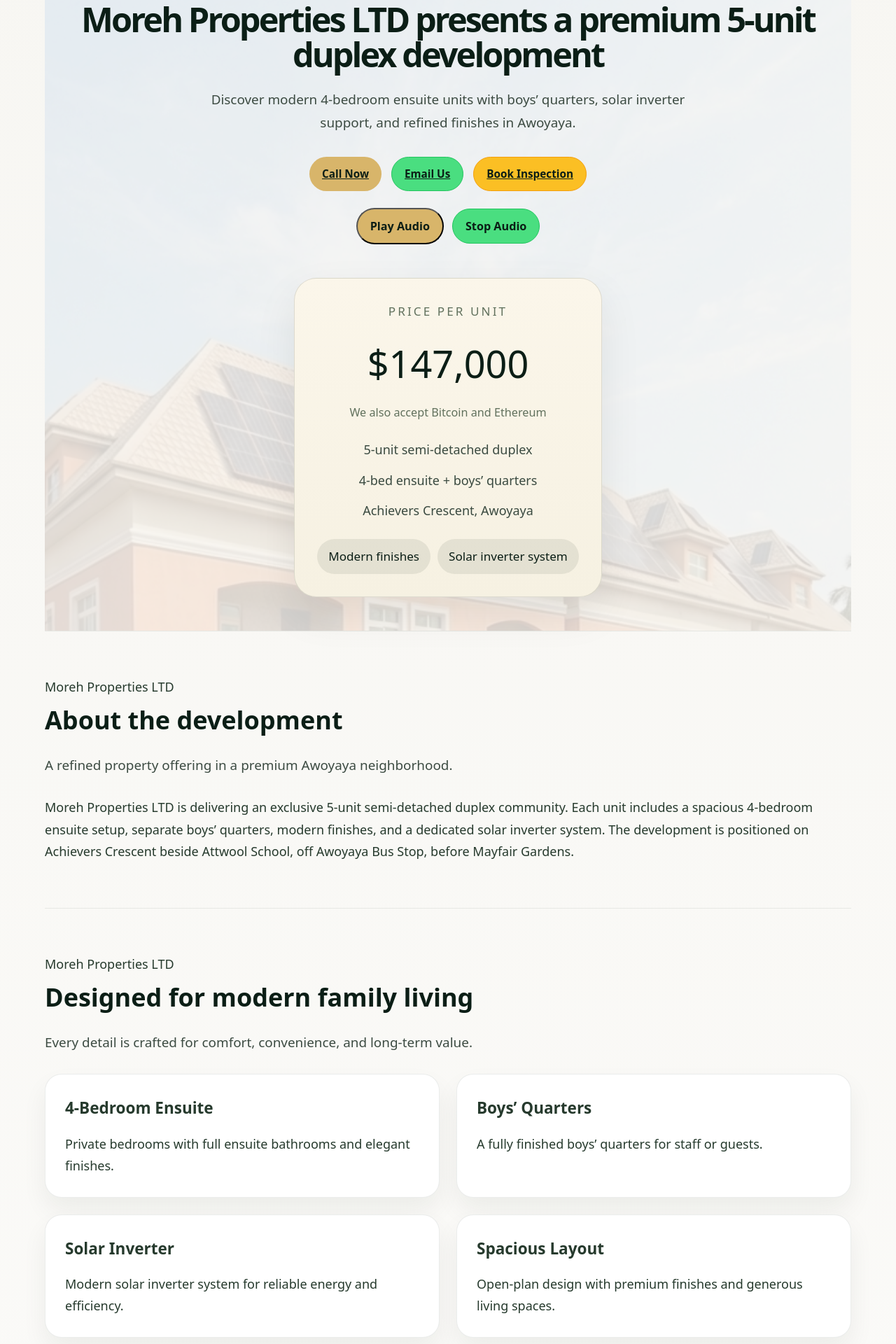
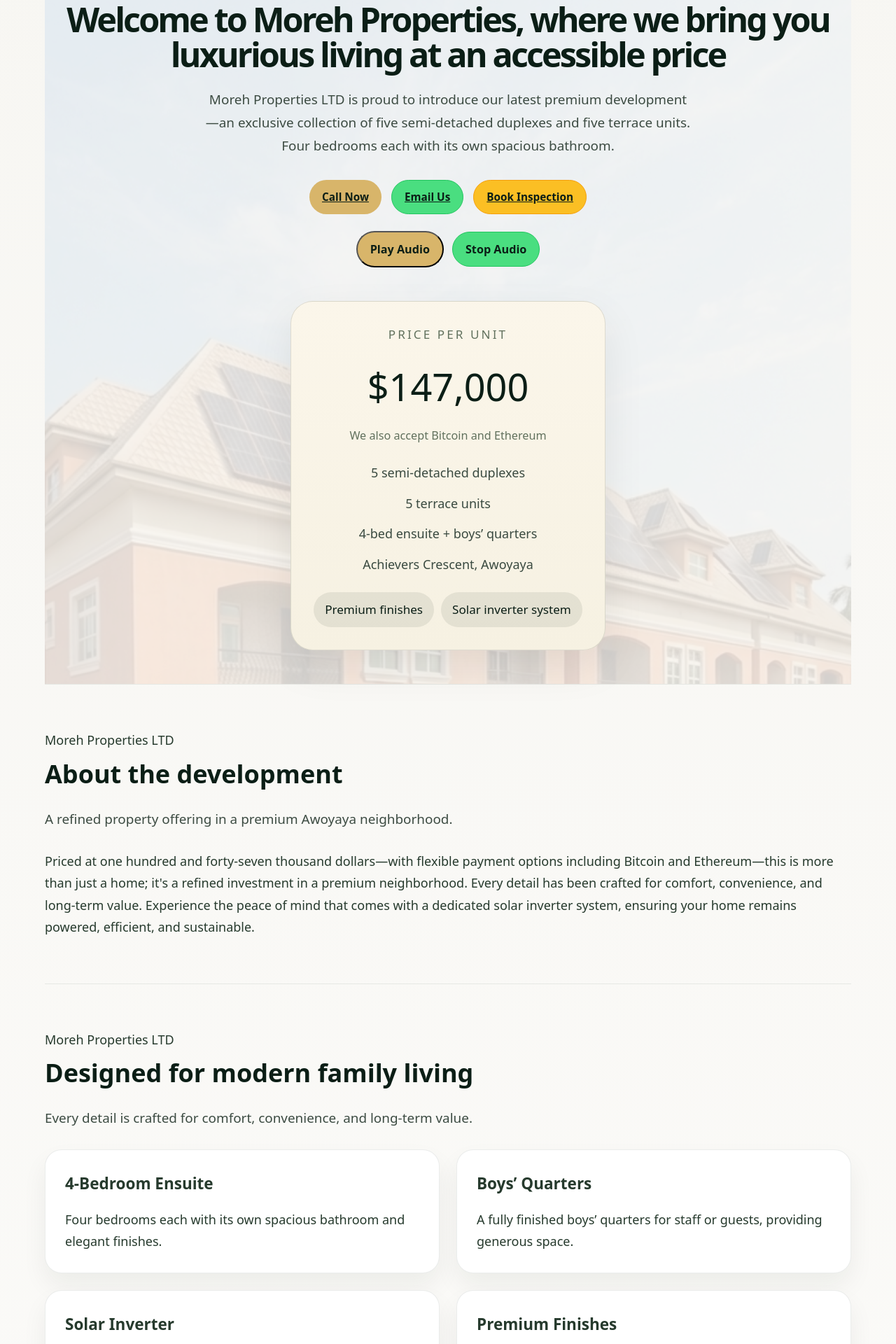
Before and after one commit to Ddmrgoo/moreh-properties-website, a React (Vite) app: page / in a window 1280 px wide. Shown: the part 200-2120 px from the top of the page at 70% size. Built offline with nearby package versions, Linux system fonts and the light colour scheme.

Commit message:
Update website content to match audio script: new intro, pricing details, Greensprings School proximity, and refined feature descriptions

```diff
--- a/src/App.jsx
+++ b/src/App.jsx
@@ -17,21 +17,22 @@
 	{
 		title: "4-Bedroom Ensuite",
 		description:
-			"Private bedrooms with full ensuite bathrooms and elegant finishes.",
+			"Four bedrooms each with its own spacious bathroom and elegant finishes.",
 	},
 	{
 		title: "Boys’ Quarters",
-		description: "A fully finished boys’ quarters for staff or guests.",
+		description:
+			"A fully finished boys’ quarters for staff or guests, providing generous space.",
 	},
 	{
 		title: "Solar Inverter",
 		description:
-			"Modern solar inverter system for reliable energy and efficiency.",
+			"Modern solar inverter system for reliable energy, efficiency, and sustainability.",
 	},
 	{
-		title: "Spacious Layout",
+		title: "Premium Finishes",
 		description:
-			"Open-plan design with premium finishes and generous living spaces.",
+			"Open-plan design with premium finishes, contemporary kitchen, and elegant spaces.",
 	},
 ];
 
@@ -84,11 +85,14 @@
 					<div className="hero-copy">
 						<span className="eyebrow">Luxury duplex living</span>
 						<h1>
-							Moreh Properties LTD presents a premium 5-unit duplex development
+							Welcome to Moreh Properties, where we bring you luxurious living
+							at an accessible price
 						</h1>
 						<p>
-							Discover modern 4-bedroom ensuite units with boys’ quarters, solar
-							inverter support, and refined finishes in Awoyaya.
+							Moreh Properties LTD is proud to introduce our latest premium
+							development—an exclusive collection of five semi-detached duplexes
+							and five terrace units. Four bedrooms each with its own spacious
+							bathroom.
 						</p>
 						<div className="hero-actions">
 							<a href="tel:+2349058256913" className="button button-primary">
@@ -129,12 +133,13 @@
 							We also accept Bitcoin and Ethereum
 						</p>
 						<ul className="hero-list">
-							<li>5-unit semi-detached duplex</li>
+							<li>5 semi-detached duplexes</li>
+							<li>5 terrace units</li>
 							<li>4-bed ensuite + boys’ quarters</li>
 							<li>Achievers Crescent, Awoyaya</li>
 						</ul>
 						<div className="hero-meta">
-							<span>Modern finishes</span>
+							<span>Premium finishes</span>
 							<span>Solar inverter system</span>
 						</div>
 					</div>
@@ -146,12 +151,13 @@
 						subtitle="A refined property offering in a premium Awoyaya neighborhood."
 					/>
 					<p>
-						Moreh Properties LTD is delivering an exclusive 5-unit semi-detached
-						duplex community. Each unit includes a spacious 4-bedroom ensuite
-						setup, separate boys’ quarters, modern finishes, and a dedicated
-						solar inverter system. The development is positioned on Achievers
-						Crescent beside Attwool School, off Awoyaya Bus Stop, before Mayfair
-						Gardens.
+						Priced at one hundred and forty-seven thousand dollars—with flexible
+						payment options including Bitcoin and Ethereum—this is more than
+						just a home; it's a refined investment in a premium neighborhood.
+						Every detail has been crafted for comfort, convenience, and
+						long-term value. Experience the peace of mind that comes with a
+						dedicated solar inverter system, ensuring your home remains powered,
+						efficient, and sustainable.
 					</p>
 				</section>
 
@@ -218,20 +224,20 @@
 				<section id="location" className="section location-section">
 					<SectionHeading
 						title="Prime Awoyaya location"
-						subtitle="Easy access, strong neighborhood appeal, and clear direction to the location."
+						subtitle="Easy access, strong neighborhood appeal, and proximity to top schools."
 					/>
 					<div className="location-grid">
 						<div className="location-copy">
 							<p>
-								Ideally located on Achievers Crescent near Attwool School and
-								before Mayfair Gardens, this development gives buyers a
-								residential address that balances city access with peaceful
-								suburban living.
+								Situated on Achievers Crescent in Awoyaya, this development
+								perfectly balances city access with peaceful suburban living.
+								Greensprings School—ranked among the top three schools in
+								Nigeria—is just a short, five-minute drive away.
 							</p>
 							<ul>
-								<li>Beside Attwool School</li>
+								<li>Near Greensprings School</li>
 								<li>Off Awoyaya Bus Stop</li>
-								<li>Before Mayfair Gardens</li>
+								<li>Premium Awoyaya neighborhood</li>
 							</ul>
 						</div>
 						<div className="map-frame">
@@ -247,10 +253,9 @@
 							/>
 							<div className="map-overlay">
 								<p className="map-address">
-									<strong>Location:</strong> Achievers Crescent, Beside Attwool
-									School
+									<strong>Location:</strong> Achievers Crescent, Awoyaya
 									<br />
-									Off Awoyaya Bus Stop, Before Mayfair Gardens
+									Near Greensprings School (5-min drive)
 								</p>
 								<a
 									href="https://www.google.com/maps/dir/?api=1&destination=Achievers+Crescent+Awoyaya+Lagos"
```
